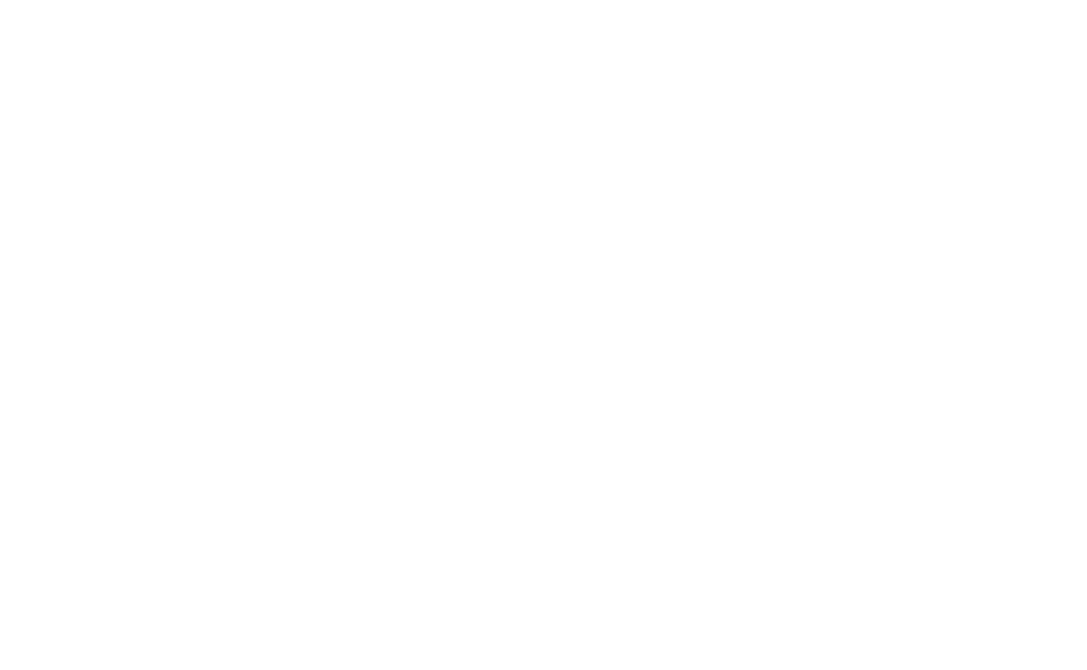
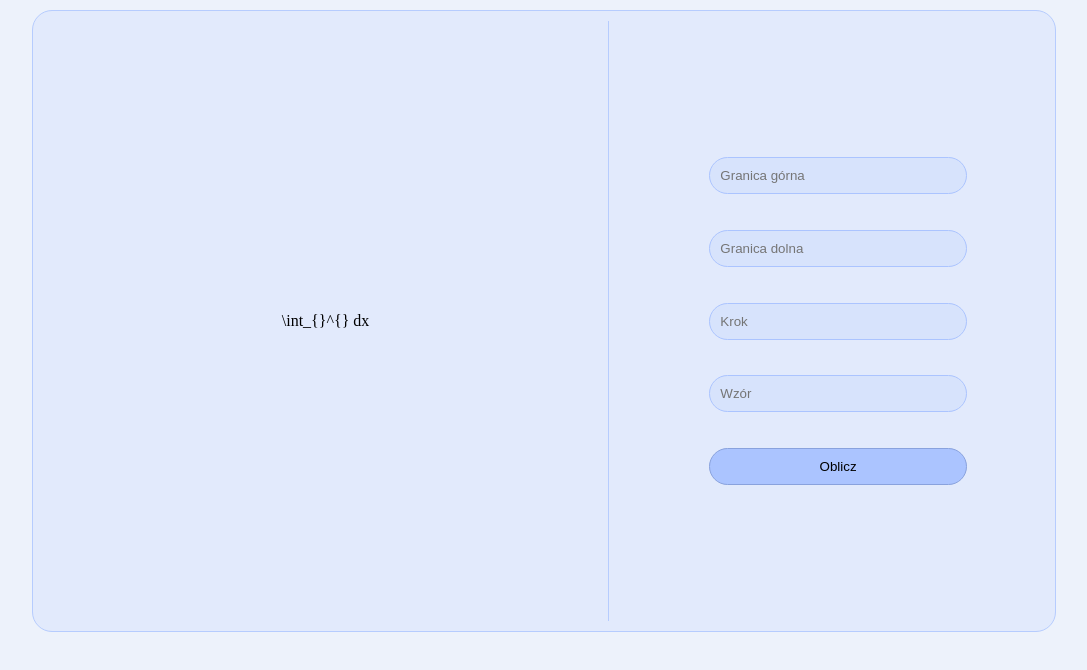
Before and after one commit to mduckdev/numerical-integration, a React (Create React App) app: page / in a window 1280 px wide. Shown: the top 670 px of the page, without its empty margins (104-1191 px from the left). Built offline with nearby package versions, Linux system fonts and the light colour scheme.

Commit message:
Untested but seems to work

```diff
--- a/package.json
+++ b/package.json
@@ -10,6 +10,7 @@
     "@types/node": "^16.18.11",
     "@types/react": "^18.0.27",
     "@types/react-dom": "^18.0.10",
+    "expr-eval": "^2.0.2",
     "react": "^18.2.0",
     "react-dom": "^18.2.0",
     "react-scripts": "5.0.1",
--- a/src/App.css
+++ b/src/App.css
@@ -0,0 +1,72 @@
+html,
+body {
+    background: #EDF2FB;
+    height: 100vh;
+    width: 100vw;
+}
+
+#root {
+    width: 100%;
+    height: 100%;
+}
+
+.App {
+    width: 80%;
+    margin-left: auto;
+    margin-right: auto;
+    height: 100%;
+}
+
+.appContainer {
+    margin-top: 1%;
+    display: flex;
+    justify-content: space-evenly;
+    background: #E2EAFC;
+    border-radius: 20px;
+    height: 75%;
+    padding: 10px;
+    border: 1px solid #B6CCFE;
+}
+
+.appContainer input {
+    width: 100%;
+    padding: 10px;
+    background: #D7E3FC;
+    border-radius: 20px;
+    border: #ABC4FF 1px solid;
+}
+
+.inputs {
+    display: flex;
+    justify-content: space-evenly;
+    flex-flow: column wrap;
+    width: 25%;
+    border-left: 1px solid #B6CCFE;
+    padding: 10%;
+}
+
+.equation {
+    width: 60%;
+    display: flex;
+    justify-content: center;
+    align-items: center;
+}
+
+:focus {
+    outline-color: transparent;
+    outline-style: none;
+}
+
+.calculateButton {
+    border-radius: 20px;
+    border: none;
+    padding: 10px;
+    background-color: #ABC4FF;
+    border: 1px solid #89a2dd;
+}
+
+.calculateButton:hover {
+    background-color: #9ab3ee;
+    cursor: pointer;
+
+}
--- a/src/App.tsx
+++ b/src/App.tsx
@@ -1,11 +1,11 @@
 import React from 'react';
-import logo from './logo.svg';
 import './App.css';
+import Panel from './components/Panel.component';
 
 function App() {
   return (
     <div className="App">
-
+      <Panel></Panel>
     </div>
   );
 }
--- a/src/components/Equation.component.tsx
+++ /dev/null
@@ -1,6 +0,0 @@
-const Equation = () => {
-    return (
-        <h1></h1>
-    )
-}
-export default Equation;
--- /dev/null
+++ b/src/components/Panel.component.tsx
@@ -0,0 +1,69 @@
+import { useEffect, useState } from "react";
+import "../App.css"
+import { Parser } from "expr-eval";
+enum SourceEnum {
+    "Equation",
+    "lowerBound",
+    "upperBound",
+    "step"
+}
+const parser = new Parser();
+const Panel = () => {
+    const [upperBound, setUpperBound] = useState("");
+    const [lowerBound, setLowerBound] = useState("");
+    const [Equation, setEquation] = useState("");
+    const [latexEquation, setLatexEquation] = useState("\\int_{}^{}xdx");
+    const [step, setStep] = useState<number | null>(null);
+    const handleInput = (e: React.ChangeEvent<HTMLInputElement>, source: SourceEnum) => {
+        if (source === SourceEnum.Equation) setEquation(e.target.value);
+        if (source === SourceEnum.lowerBound) setLowerBound(e.target.value);
+        if (source === SourceEnum.upperBound) setUpperBound(e.target.value);
+        if (source === SourceEnum.step) setStep(Number(e.target.value));
+
+    }
+
+    useEffect(() => {
+
+
+        setLatexEquation(`\\int_{${lowerBound}}^{${upperBound}}${Equation} dx`)
+    }, [upperBound, lowerBound, Equation]);
+
+    const calculate = () => {
+        if (upperBound !== "" && lowerBound !== "" && Equation !== "" && step !== null) {
+            try {
+                const expression = parser.parse(Equation);
+                console.log(expression.evaluate({ x: lowerBound }));
+
+                let increase = (Number(upperBound) - Number(lowerBound)) / step
+                let iteration = Number(lowerBound) + increase;
+                let sum = 0;
+                sum += Number(expression.evaluate({ x: lowerBound }));
+                for (iteration; iteration < Number(upperBound); iteration += increase) {
+                    sum += 2 * Number(expression.evaluate({ x: iteration }))
+                }
+                sum += Number(expression.evaluate({ x: iteration }));
+                sum *= increase / 2;
+
+                console.log(sum);
+            } catch (e) {
+                console.log(e);
+            }
+        }
+    }
+
+    return (
+        <div className="appContainer">
+            <div className="equation">
+                {latexEquation}
+            </div>
+            <div className="inputs">
+                <input type="text" placeholder="Granica górna" onChange={e => handleInput(e, SourceEnum.upperBound)} ></input>
+                <input type="text" placeholder="Granica dolna" onChange={e => handleInput(e, SourceEnum.lowerBound)}></input>
+                <input type="number" placeholder="Krok" onChange={e => handleInput(e, SourceEnum.step)}></input>
+                <input type="text" placeholder="Wzór" onChange={e => handleInput(e, SourceEnum.Equation)} value={Equation}></input>
+                <button onClick={calculate} className="calculateButton">Oblicz</button>
+            </div>
+        </div>
+    )
+}
+export default Panel;
```
Also changed, not shown: 1 other file (tests, documents, lock files or other folders).
